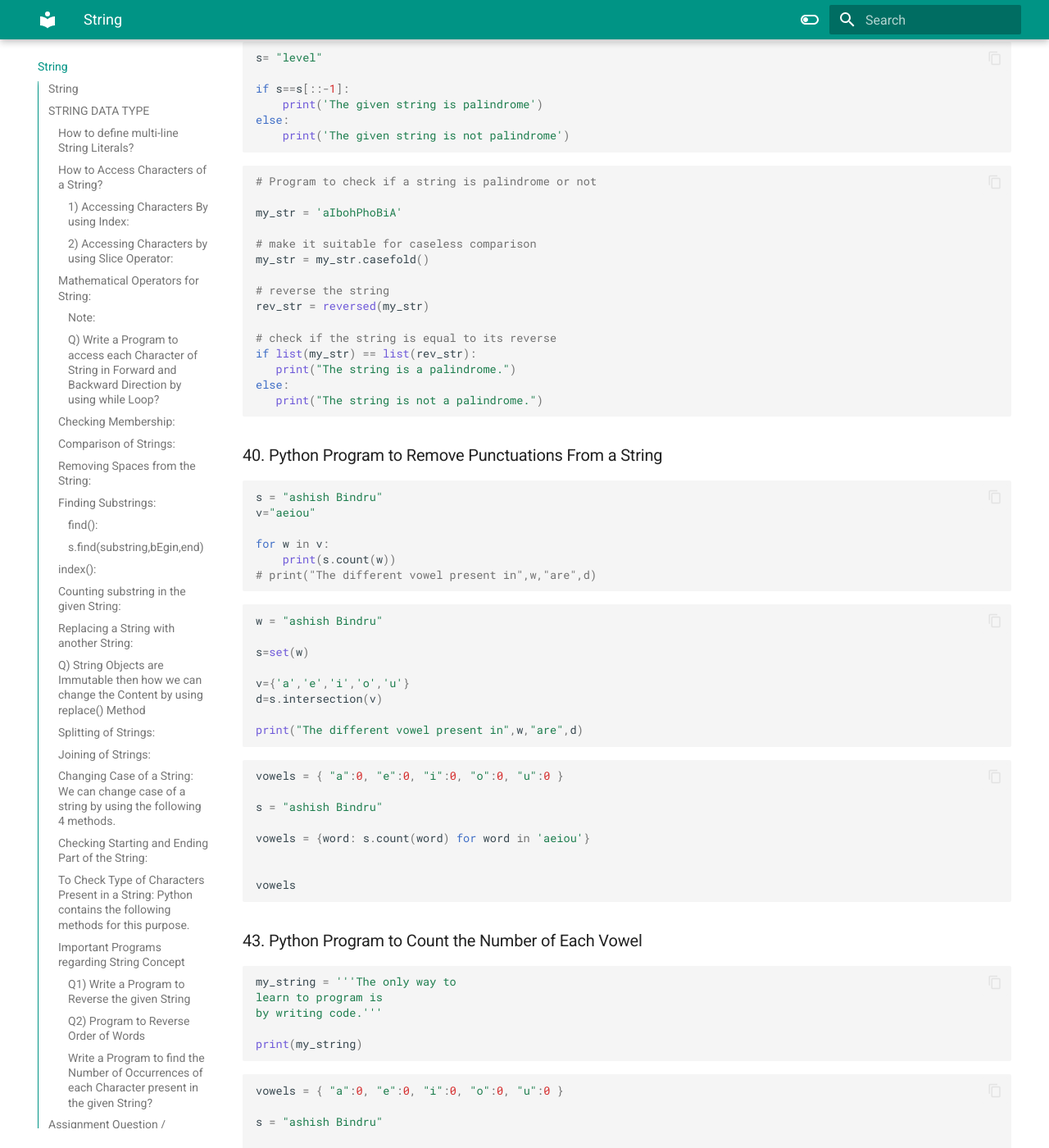
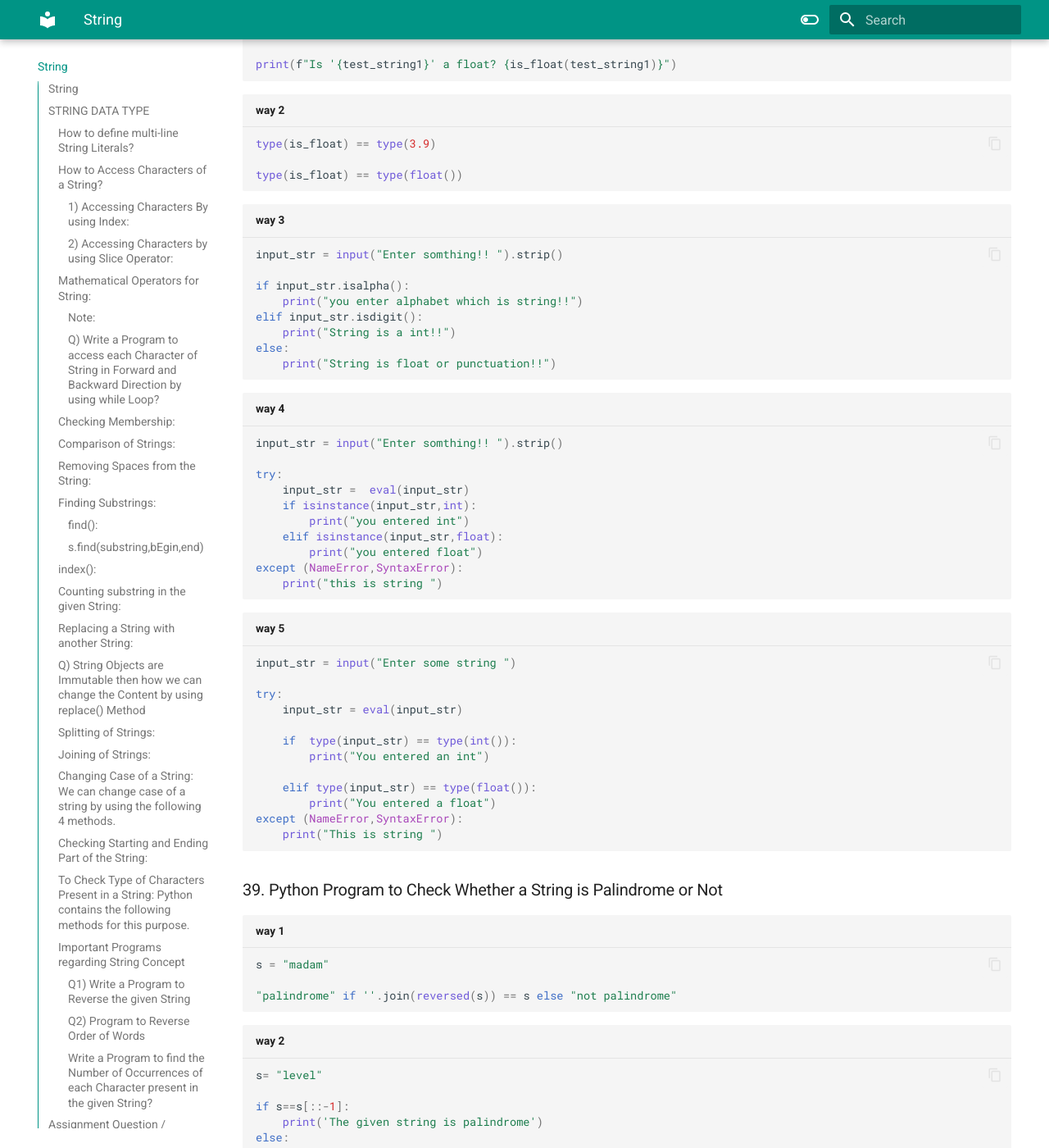
Before and after one commit to ashishbindra2/workshop, an MkDocs documentation site: the page built from docs/string.md, in a window 1280 px wide and 1400 px high, scrolled down 13251 px. Shown: the whole window at 82% size. Built offline with MkDocs 1.6.1 and Material for MkDocs 9.7.7, drawn with Linux system fonts in a browser that asks for light colours; some of the changed text lies outside the part shown.

Commit message:
impoving str

````diff
--- a/docs/string.md
+++ b/docs/string.md
@@ -550,7 +550,7 @@
 ```
 
 ### 41. Python Program to Sort Words in Alphabetic Order
-```py
+```py title="way1"
 # Program to sort alphabetically the words form a string provided by the user
 
 my_str = "Hello this Is an Example With cased letters"
@@ -570,12 +570,22 @@
 for word in words:
    print(word)
 ```
-```py
+
+```py title="way 2"
 s = "v a"
 ss = s.split()
 ss.sort()
 ss
 
+```
+
+```py title="way2"
+names = "jashan himanshu ashish"
+list_names = names.split(" ")
+
+names = " ".join(sorted(list_names))
+
+print(names)
 ```
 
 ### 91. Python Program to Capitalize the First Character of a String
@@ -585,7 +595,7 @@
 s.capitalize()
 ```
 ### 67. Python Program to Check If a String Is a Number (Float)
-```py
+```py title="way 1"
 def is_float(value):
     try:
         float(value)
@@ -599,18 +609,59 @@
 
 
 ```
-```py
+```py title="way 2"
 type(is_float) == type(3.9)
 
 type(is_float) == type(float())
 ```
+
+```py title="way 3"
+input_str = input("Enter somthing!! ").strip()
+
+if input_str.isalpha():
+    print("you enter alphabet which is string!!")
+elif input_str.isdigit():
+    print("String is a int!!")
+else:
+    print("String is float or punctuation!!")
+```
+
+``` py title="way 4"
+input_str = input("Enter somthing!! ").strip()
+
+try:
+    input_str =  eval(input_str)
+    if isinstance(input_str,int):
+        print("you entered int")
+    elif isinstance(input_str,float):
+        print("you entered float")
+except (NameError,SyntaxError):
+    print("this is string ")
+```
+
+``` py title="way 5"
+input_str = input("Enter some string ")
+
+try:
+    input_str = eval(input_str)
+
+    if  type(input_str) == type(int()):
+        print("You entered an int")
+
+    elif type(input_str) == type(float()):
+        print("You entered a float")
+except (NameError,SyntaxError):
+    print("This is string ")
+```
 ### 39. Python Program to Check Whether a String is Palindrome or Not
-```py
+
+```py title="way 1"
 s = "madam"
 
 "palindrome" if ''.join(reversed(s)) == s else "not palindrome"
 ```
-```py
+
+```py title="way 2"
 s= "level"
 
 if s==s[::-1]:
@@ -618,7 +669,8 @@
 else:
     print('The given string is not palindrome')
 ```
-```py
+
+```py  title="way 3"
 # Program to check if a string is palindrome or not
 
 my_str = 'aIbohPhoBiA'
@@ -636,8 +688,59 @@
    print("The string is not a palindrome.")
 
 ```
+```py  title="way 4"
+
+my_str = 'aIbohPhoBiA'.lower()
+rev_str = ""
+
+for s in my_str:
+    rev_str=s + rev_str
+print(my_str,id(my_str))
+print(rev_str,id(rev_str))
+
+if rev_str == my_str:
+    print("The string is a palindrome.")
+else:
+    print("The string is not a palindrome.")
+```
+```py  title="way 5"
+
+my_str = 'pabap'.lower()
+
+if len(my_str)==1 :
+    print("The string is a palindrome.")
+else:
+    for i in range(0,len(my_str)//2):
+        if my_str[i] != my_str[-1-i]:
+            print("The string not is a palindrome.",my_str[-1-i])
+            break
+    else:
+         print("The string is a palindrome.")
+```
+
 ### 40. Python Program to Remove Punctuations From a String
+
 ```py
+# define punctuation
+punctuations = '''!()-[]{};:'"\,<>./?@#$%^&*_~'''
+
+my_str = "Hello!!!, he said ---and went."
+
+# To take input from the user
+# my_str = input("Enter a string: ")
+
+# remove punctuation from the string
+no_punct = ""
+for char in my_str:
+   if char not in punctuations:
+       no_punct = no_punct + char
+
+# display the unpunctuated string
+print(no_punct)
+
+```
+### 43. Python Program to Count the Number of Each Vowel
+```py title="way-1"
 s = "ashish Bindru"
 v="aeiou"
 
@@ -645,7 +748,7 @@
     print(s.count(w))
 # print("The different vowel present in",w,"are",d)
 ```
-```py
+```py title="way-2"
 w = "ashish Bindru"
 
 s=set(w)
@@ -655,23 +758,12 @@
 
 print("The different vowel present in",w,"are",d)
 ```
-```py
+```py title="way-3"
 vowels = { "a":0, "e":0, "i":0, "o":0, "u":0 }
-
 s = "ashish Bindru"
 
 vowels = {word: s.count(word) for word in 'aeiou'}
-
-
-vowels
-```
-### 43. Python Program to Count the Number of Each Vowel
-```py
-my_string = '''The only way to
-learn to program is
-by writing code.'''
-
-print(my_string)
+print(vowels)
 ```
 ```py
 vowels = { "a":0, "e":0, "i":0, "o":0, "u":0 }
````
Also changed, not shown: docs/test.py (+11 -9 lines).
